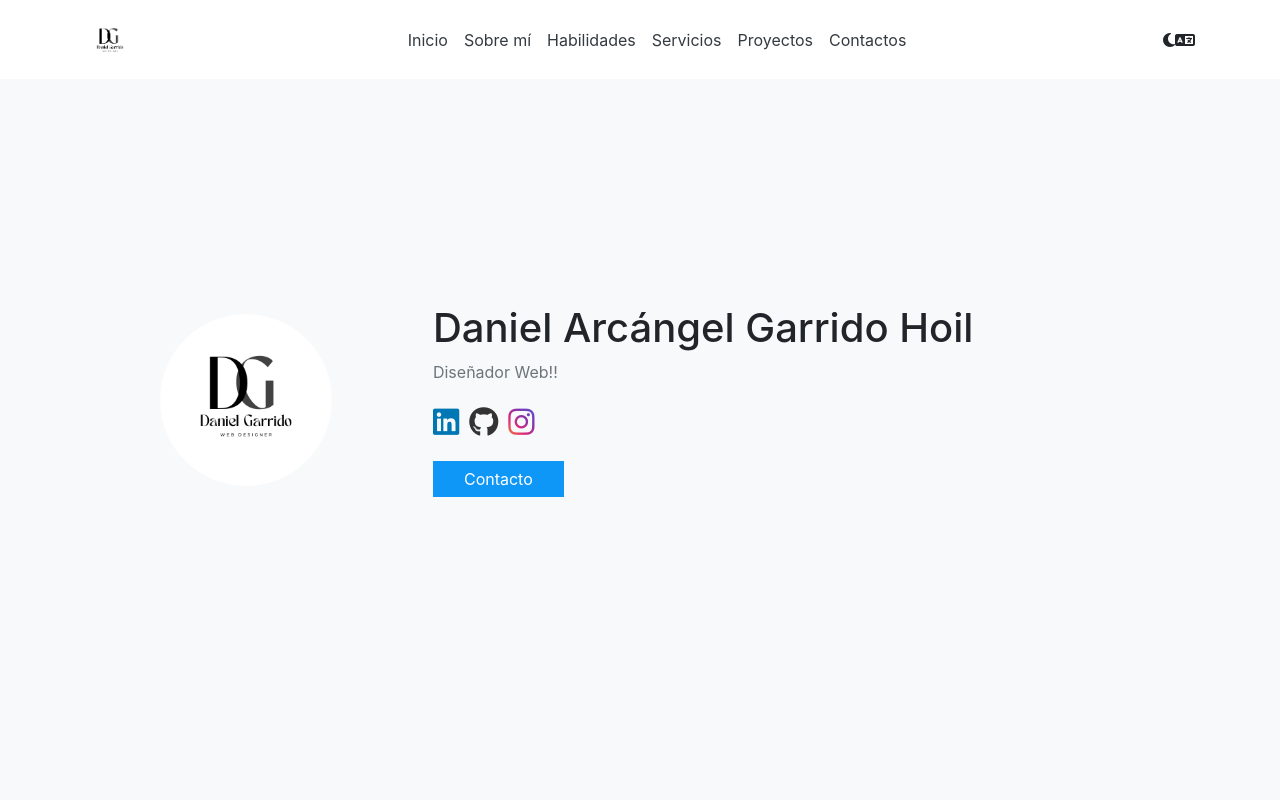
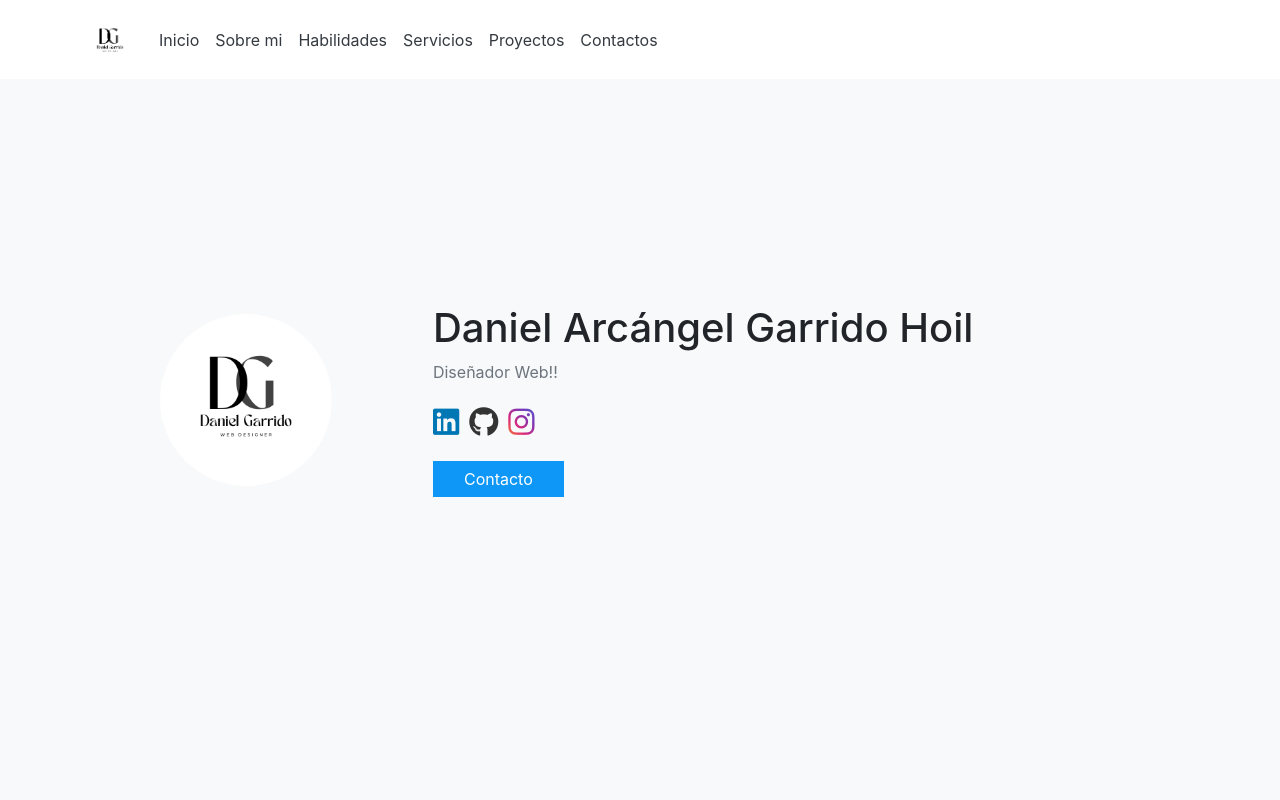
Before and after one commit to Daniel-Garrido/Portafolio, a Vue app: page / in a window 1280 px wide. Shown: the top 800 px of the page. Built offline with nearby package versions, Linux system fonts and the light colour scheme.

Commit message:
cambios al vite config

```diff
--- a/src/components/header.vue
+++ b/src/components/header.vue
@@ -4,25 +4,36 @@
 <template>
 
 <!-- menu de navegacion -->
-<nav class="navbar navbar-expand-lg navbar-light bg-white fixed-top">
 
-  <!-- contenedor del menu -->
-  <div class="container d-flex justify-content-between align-items-center">
 
-    <!-- Ícono de menú (Logo o botón colapsable) -->
-    <a class="menu-navegacion navbar-brand" href="#">
+<nav class=" navbar navbar-expand-lg navbar-light bg-white fixed-top">
+
+    <div class="menu-navegacion container">
+
+      <!-- Logo -->
+      <a class="navbar-brand" href="#">
         <img src="../assets/Imagenes/logo.png" alt="Logo" class="d-inline-block align-text-top">
       </a>
 
-    <!-- Menú de Navegación (centrado) -->
-    <div class="menu collapse navbar-collapse justify-content-center" id="navbarNav">
-      <ul class="navbar-nav">
+      <!-- Botón para el menú colapsable -->
+      <button class="navbar-toggler" type="button" data-bs-toggle="collapse" data-bs-target="#navbarNav"
+        aria-controls="navbarNav" aria-expanded="false" aria-label="Toggle navigation">
+        <span class="navbar-toggler-icon"></span>
+      </button>
+
+      <!-- Contenido del Menú -->
+      <div class="collapse navbar-collapse" id="navbarNav">
+
+        <ul class="navbar-nav ms-auto">
+
           <li class="nav-item">
             <a class="nav-link active text-dark" aria-current="page" href="">Inicio</a>
           </li>
+
           <li class="nav-item">
-          <a class="nav-link active text-dark" aria-current="page" href="">Sobre mí</a>
+            <a class="nav-link active text-dark" aria-current="page" href="">Sobre mi</a>
           </li>
+
           <li class="nav-item">
             <a class="nav-link active text-dark" aria-current="page" href="">Habilidades</a>
           </li>
@@ -35,17 +46,13 @@
           <li class="nav-item">
             <a class="nav-link active text-dark" aria-current="page" href="">Contactos</a>
           </li>
+
+
         </ul>
       </div>
-
-    <!-- Íconos a la derecha -->
-    <div class="d-flex gap-3">
-      <i class="fas fa-moon"></i>
-      <i class="fas fa-language"></i>
-    </div>
-
     </div>
   </nav>
+
 
 </template>
 
--- a/vite.config.js
+++ b/vite.config.js
@@ -9,7 +9,9 @@ export default defineConfig({
   plugins: [
     vue(),
     vueDevTools(),
+
   ],
+  base:'https://Daniel-Garrido.github.io/Portafolio/',
   resolve: {
     alias: {
       '@': fileURLToPath(new URL('./src', import.meta.url))
```
Lines whose indentation alone changed are shown as unchanged.
